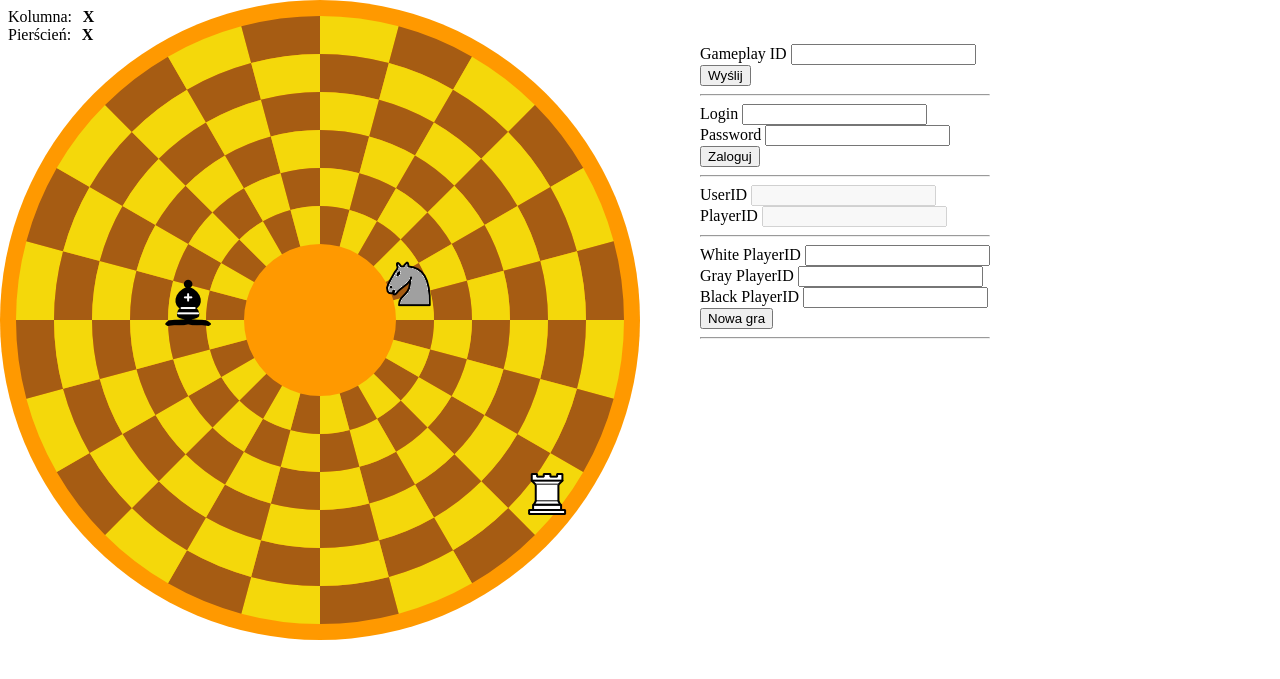
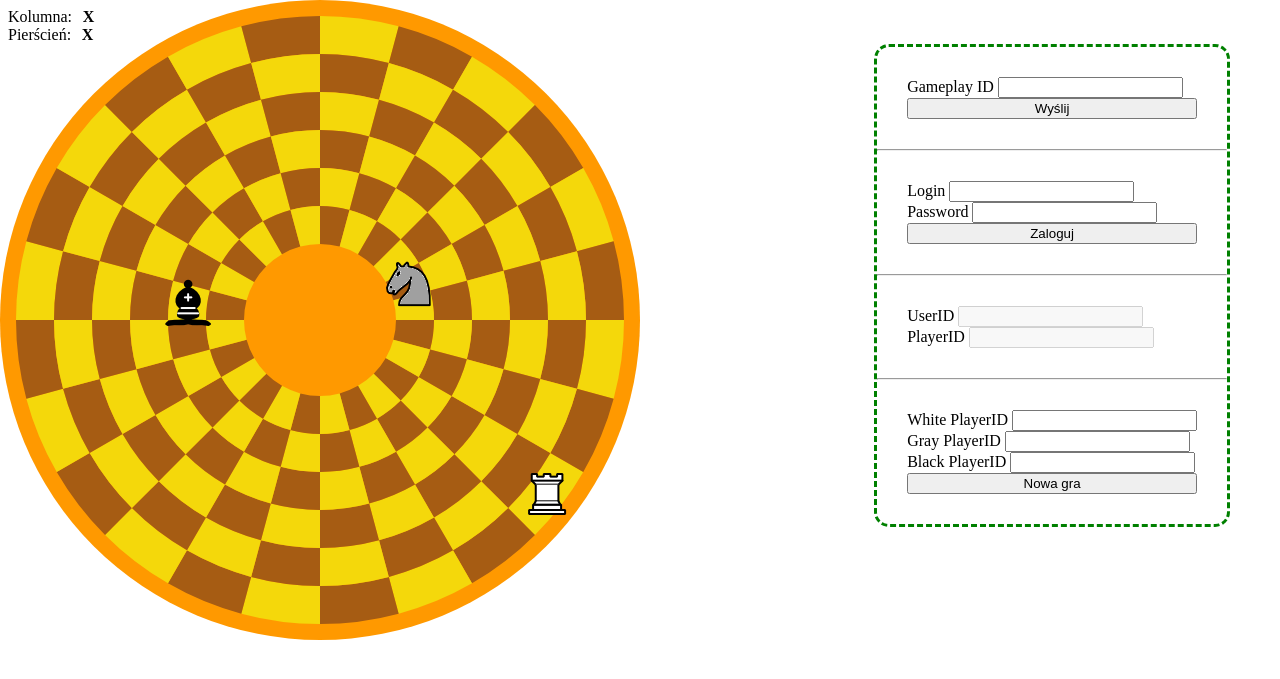
Before and after one commit to mkf/3manchess-web, a PHP site: page / in a window 1280 px wide. Shown: the top 679 px of the page. Run offline with PHP 8.4, Linux system fonts and the light colour scheme.

Commit message:
border forms

```diff
--- a/css/style.css
+++ b/css/style.css
@@ -11,5 +11,13 @@ canvas {
 }
 div.gameforms {
 	position: absolute;
-	left: 700px;
+	right: 50px;
+	border: 3px dashed #008000;
+	border-radius: 15px;
 }
+form, .form_userid {
+	margin: 30px;
+}
+button {
+	width: 100%;
+}
--- a/index.html
+++ b/index.html
@@ -33,10 +33,12 @@
 				<button type="submit" id="loginsubmit">Zaloguj</button><br>
 			</form>
 			<hr>
-			<label for="userid">UserID</label>
-			<input id="userid" disabled><br>
-			<label for="playerid">PlayerID</label>
-			<input id="playerid" disabled><br>
+			<div class="form_userid">
+				<label for="userid">UserID</label>
+				<input id="userid" disabled><br>
+				<label for="playerid">PlayerID</label>
+				<input id="playerid" disabled><br>
+			</div>
 			<hr>
 			<form id="newgameform">
 				<label for="whitenew">White PlayerID</label>
@@ -47,7 +49,6 @@
 				<input id="blacknew"><br>
 				<button type="submit" id="newgamesubmit">Nowa gra</button><br>
 			</form>
-			<hr>
 		</div>
 	</body>
 	<script type="text/javascript" src="js/main.js"></script>
```
